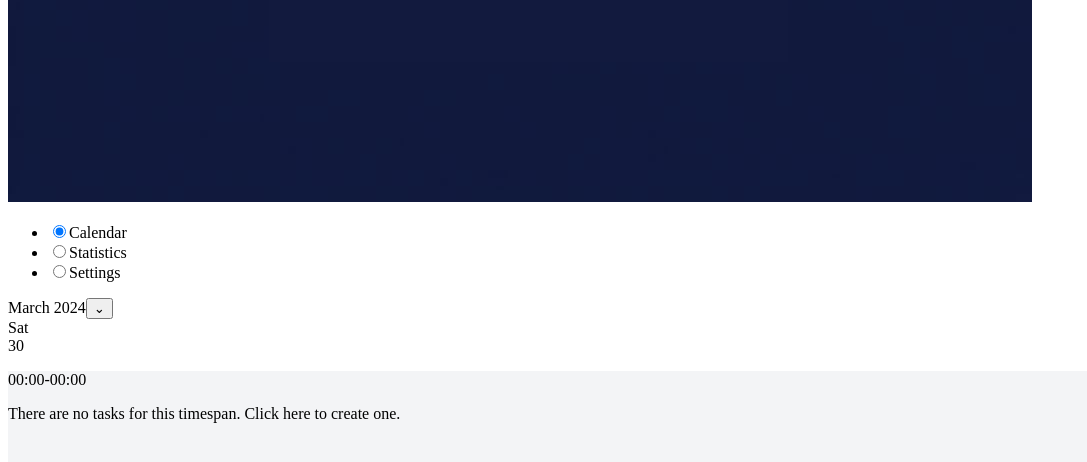
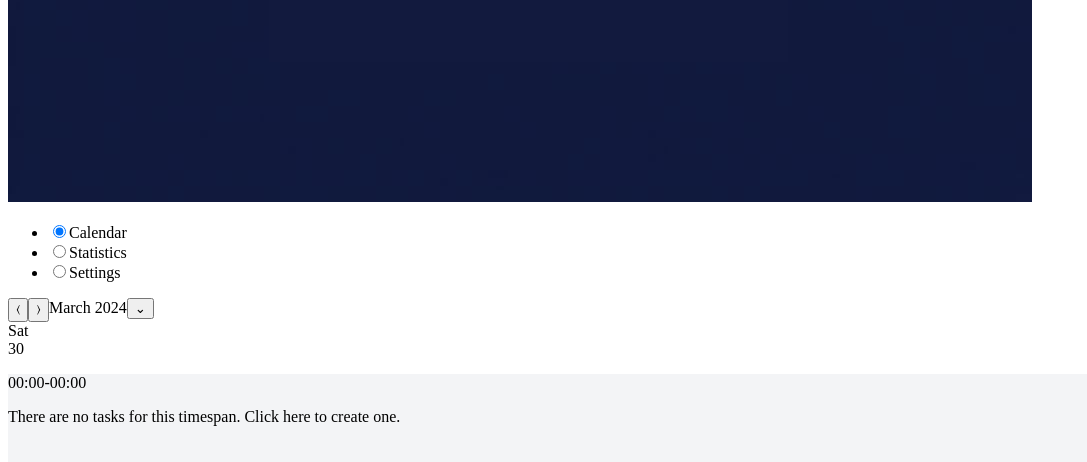
Before and after one commit to Zyphdoz/Temporal-Architect-App, a React (Vite) app: page / in a window 1280 px wide. Shown: the part 830-1292 px from the top of the page, without its empty margins (0-1087 px from the left). Built offline with nearby package versions, Linux system fonts and the light colour scheme; the HTML template or start-up script is replaced by a standard one.

Commit message:
add buttons for changing calendar view to next/previous day

```diff
--- a/src/components/Calendar.tsx
+++ b/src/components/Calendar.tsx
@@ -26,19 +26,41 @@ function Calendar() {
 
     return (
         <div>
-            <div className="relative border-b bg-gray-50 pb-3 pt-6 text-center text-4xl shadow-sm">
-                <label htmlFor="selecteddate" className="cursor-pointer pr-2">
+            <div className="relative border-b bg-gray-50 pb-3 pt-6 text-left text-4xl shadow-sm">
+                <button
+                    id="previousday"
+                    className={`mx-3 hover:font-bold`}
+                    onClick={() =>
+                        setSelectedDate((prevDate) => {
+                            return addDays(prevDate, -1);
+                        })
+                    }
+                >
+                    <span className="flex -translate-x-3 justify-center">{'〈'}</span>
+                </button>
+                <button
+                    id="nextday"
+                    className={`mx-2 hover:font-bold`}
+                    onClick={() =>
+                        setSelectedDate((prevDate) => {
+                            return addDays(prevDate, 1);
+                        })
+                    }
+                >
+                    <span className="flex translate-x-3 justify-center">{'〉'}</span>
+                </button>
+                <label htmlFor="showdatepicker" className="mx-2 cursor-pointer pr-2">
                     {getMonthName(selectedDate)} {selectedDate.getFullYear()}
                 </label>
                 <button
-                    id="selecteddate"
+                    id="showdatepicker"
                     className={`h-10 w-10 rounded-lg border bg-gray-100 hover:bg-gray-200 ${datePickerIsOpen && 'bg-gray-200'}`}
                     onClick={() => setDatePickerIsOpen(!datePickerIsOpen)}
                 >
                     <span className="flex -translate-y-1 justify-center">⌄</span>
                 </button>
                 {datePickerIsOpen && (
-                    <div className="absolute left-1/2 z-50 -translate-x-1/2 transform">
+                    <div className="absolute  z-50 translate-x-20 transform">
                         <DatePicker
                             selected={selectedDate}
                             onChange={handleChange}
```
